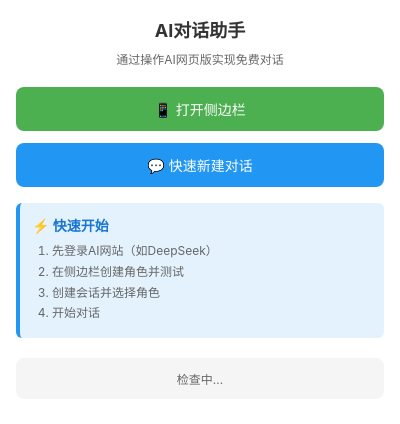
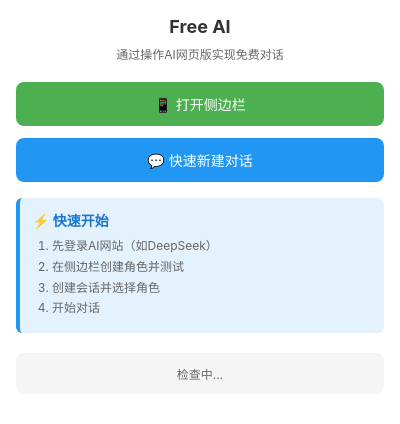
Before and after one commit to elonsolar/open-chat, a browser extension: page popup/popup.html in a window 400 px wide. Drawn offline with Linux system fonts and the light colour scheme.

Commit message:
chore: 重命名扩展为Free AI，添加Kimi平台链接

```diff
--- a/popup/popup.html
+++ b/popup/popup.html
@@ -3,7 +3,7 @@
 <head>
   <meta charset="UTF-8">
   <meta name="viewport" content="width=device-width, initial-scale=1.0">
-  <title>AI对话助手</title>
+  <title>Free AI</title>
   <style>
     * {
       margin: 0;
@@ -106,7 +106,7 @@
 </head>
 <body>
   <div class="header">
-    <h1>AI对话助手</h1>
+    <h1>Free AI</h1>
     <p style="font-size: 12px; color: #666; margin-top: 8px;">通过操作AI网页版实现免费对话</p>
   </div>
 
```
Also changed, not shown: sidepanel/sidepanel.html (+6 -2 lines), manifest.json.
